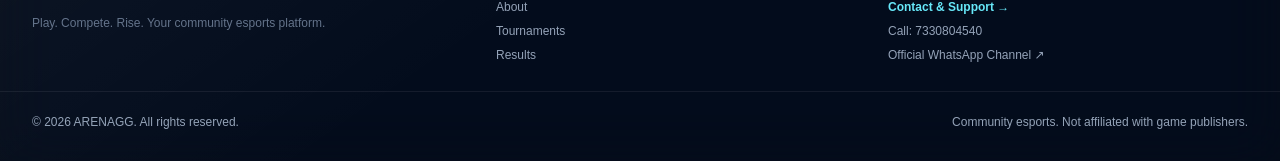
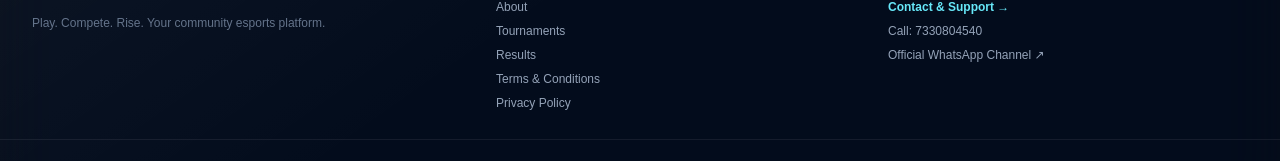
Before and after one commit to MDNOMAANKHAN/arenagg-tournament-app, a Next.js app: page / in a window 1280 px wide. Shown: the part 2725-2886 px from the top of the page. Built offline with nearby package versions, Linux system fonts and the light colour scheme; no server answers; the database is empty.

Commit message:
Add legal policy links to public footer

```diff
--- a/src/app/(site)/layout.tsx
+++ b/src/app/(site)/layout.tsx
@@ -59,6 +59,8 @@ export default function SiteLayout({
               <Link href="/about" className="transition-colors hover:text-cyan-300">About</Link>
               <Link href="/tournaments" className="transition-colors hover:text-cyan-300">Tournaments</Link>
               <Link href="/results" className="transition-colors hover:text-cyan-300">Results</Link>
+              <Link href="/terms" className="transition-colors hover:text-cyan-300">Terms & Conditions</Link>
+              <Link href="/privacy" className="transition-colors hover:text-cyan-300">Privacy Policy</Link>
             </nav>
           </div>
 
```
